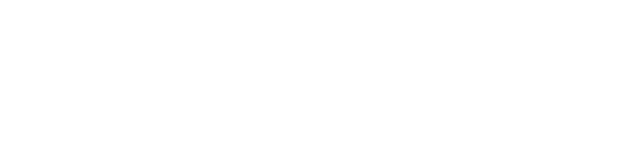
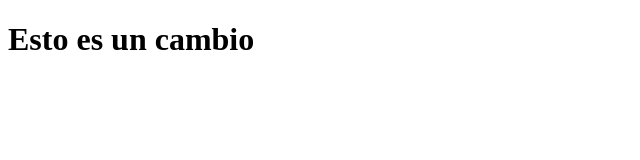
Before and after one commit to dombiakg/coder36400, a plain HTML site: page index.html in a window 1280 px wide. Shown: the whole page, without its empty margins (0-640 px from the left). Drawn offline with Linux system fonts and the light colour scheme.

Commit message:
cambios en develop

```diff
--- a/index.html
+++ b/index.html
@@ -3,10 +3,10 @@
 <head>
     <meta charset="UTF-8">
     <meta http-equiv="X-UA-Compatible" content="IE=edge">
-    <meta name="viewport" content="width=device-width, initial-scale=1.0">
+    <meta name="viewport" content="width=h1, initial-scale=1.0">
     <title>Document</title>
 </head>
 <body>
-
+    <h1>Esto es un cambio</h1>
 </body>
 </html>
```
